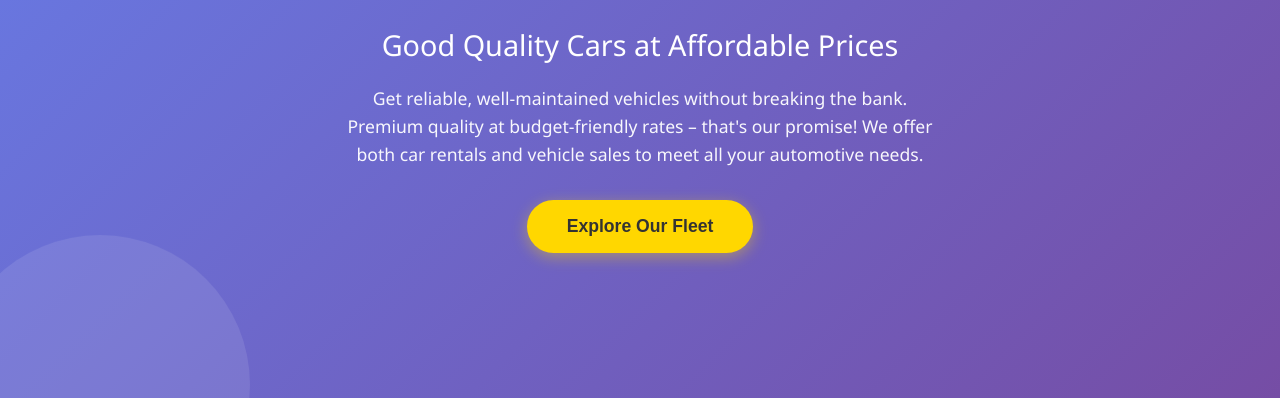
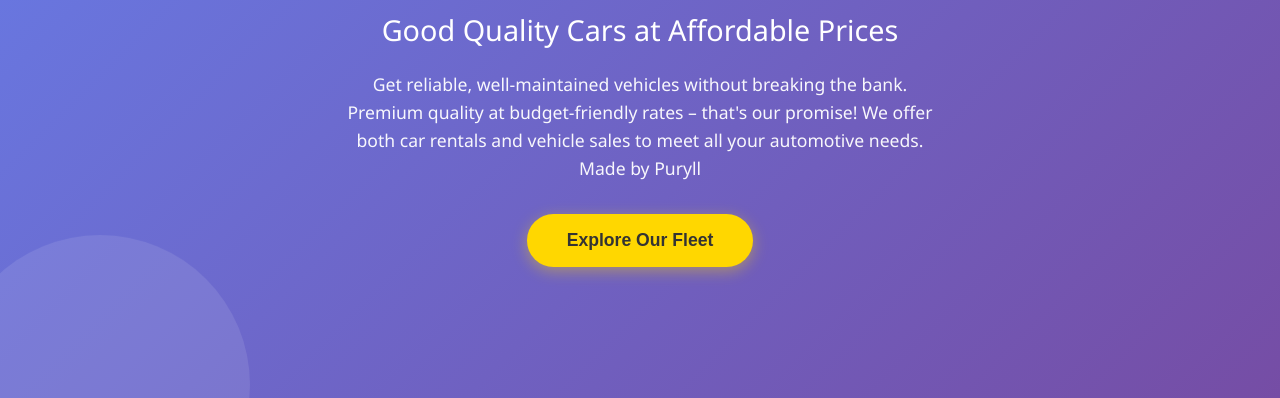
Before and after one commit to Puryll/Rent-a-car-A-L, a plain HTML site: page index.html in a window 1280 px wide. Shown: the part 400-798 px from the top of the page. Drawn offline with Linux system fonts and the light colour scheme; no server answers.

Commit message:
first commit

```diff
--- a/index.html
+++ b/index.html
@@ -27,7 +27,9 @@
         <div class="hero-content">
             <h1 class="hero-title">Welcome to A&L Car Rentals</h1>
             <p class="hero-subtitle">Good Quality Cars at Affordable Prices</p>
-            <p class="hero-description">Get reliable, well-maintained vehicles without breaking the bank. Premium quality at budget-friendly rates – that's our promise! We offer both car rentals and vehicle sales to meet all your automotive needs.</p>
+            <p class="hero-description">Get reliable, well-maintained vehicles without breaking the bank. Premium quality at budget-friendly rates – that's our promise! We offer both car rentals and vehicle sales to meet all your automotive needs.
+                Made by Puryll
+            </p>
             <button class="cta-btn">Explore Our Fleet</button>
         </div>
         <div class="hero-overlay"></div>
```
